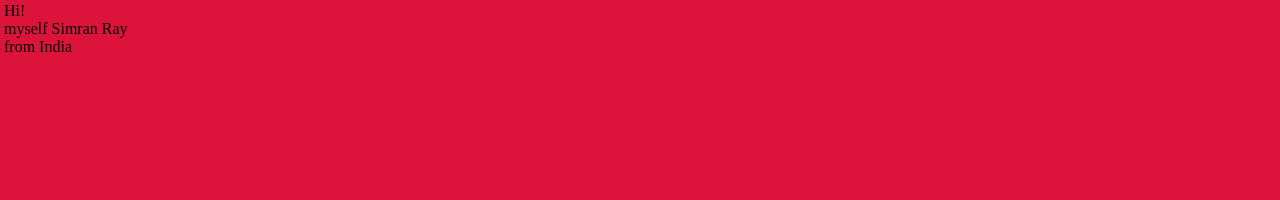
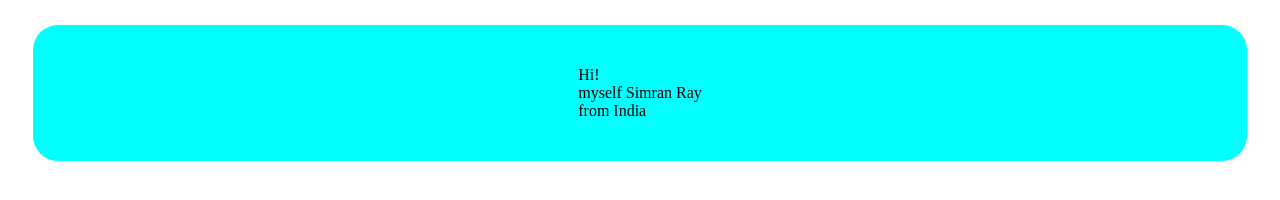
Before and after one commit to qutequbit/qutequbit.github.io, a plain HTML site: page index.html in a window 1280 px wide. Drawn offline with Linux system fonts and the light colour scheme.

Commit message:
Update page.css

```diff
--- a/page.css
+++ b/page.css
@@ -1,9 +1,9 @@
-*{
-    background-color: crimson;
-    margin: 1px;
-}
 .intro{
-    display: block;
+    margin: 25px;
+    padding: 25px;
+    border-radius: 25px;
+    background-color: aqua;
+    display: flex;
     justify-content: center;
     font-family: 'Times New Roman', Times, serif;
 }
```
